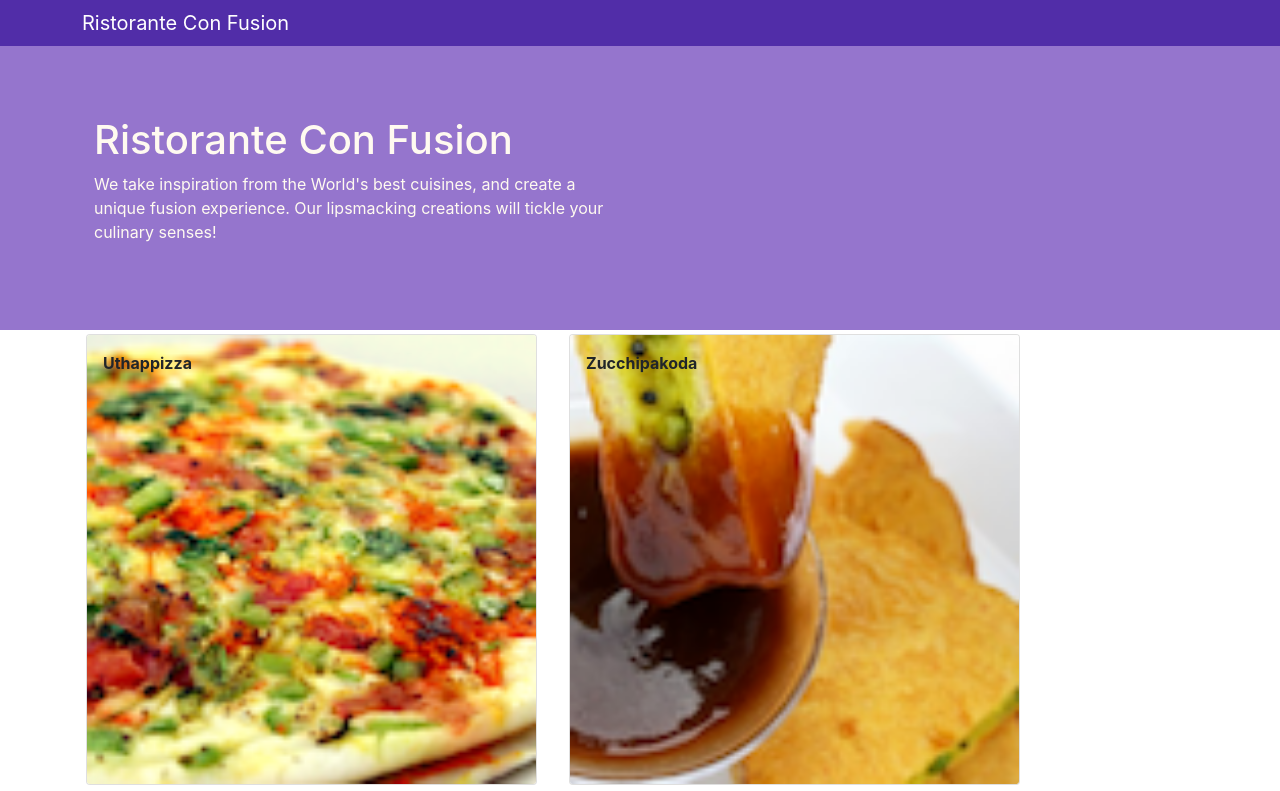
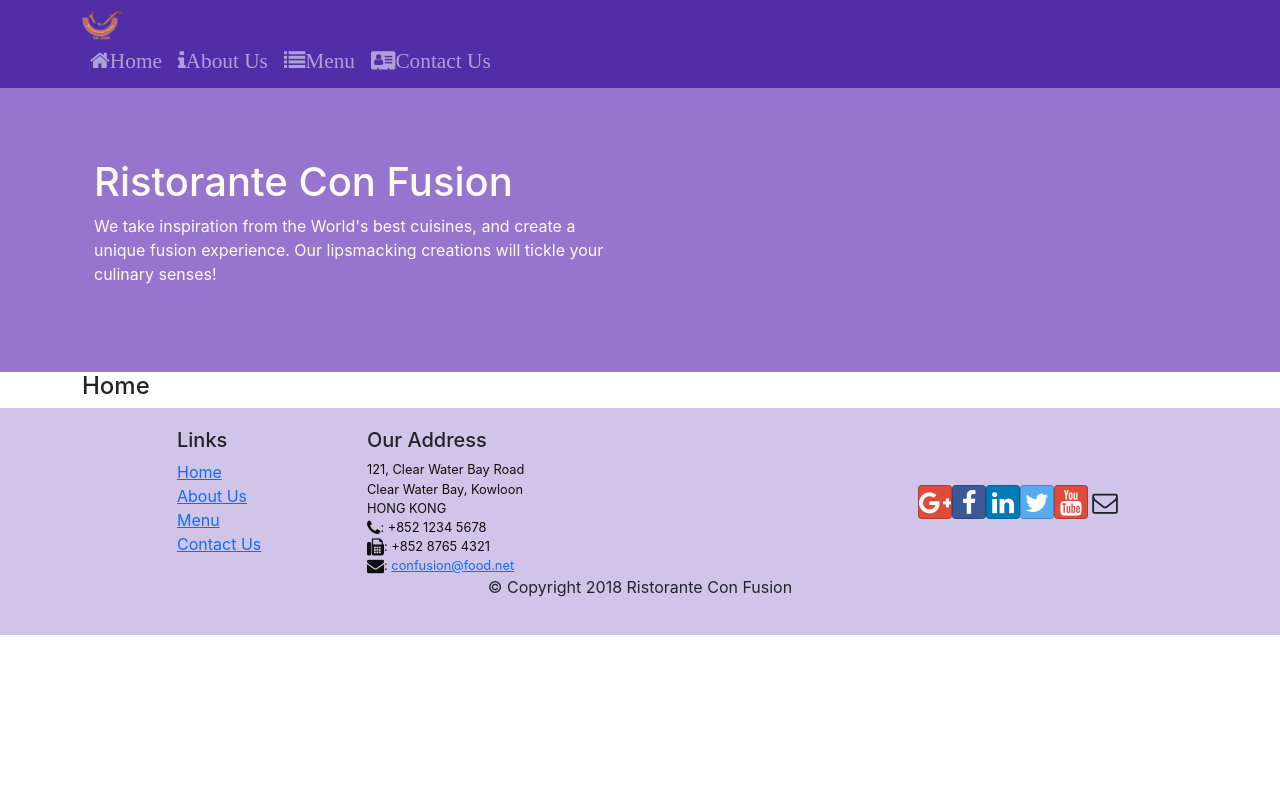
Before and after one commit to victhangnguyen/RJS101x_LAB_thangncfx16840, a React (Create React App) app: page / in a window 1280 px wide. Shown: the top 791 px of the page. Built offline with nearby package versions, Linux system fonts and the light colour scheme.

Commit message:
React Router

```diff
--- a/package.json
+++ b/package.json
@@ -12,6 +12,7 @@
     "react": "^18.2.0",
     "react-dom": "^18.2.0",
     "react-popper": "^2.3.0",
+    "react-router-dom": "^6.3.0",
     "react-scripts": "5.0.1",
     "reactstrap": "^9.0.1",
     "web-vitals": "^2.1.4"
--- a/src/App.js
+++ b/src/App.js
@@ -1,14 +1,19 @@
 // import logo from './logo.svg';
 import React from 'react';
 import './App.css';
+//! Router Component
+import { BrowserRouter } from 'react-router-dom';
+//! Components
 import Main from './components/MainComponent';
 
 class App extends React.Component {
   render() {
     return (
-      <div>
-        <Main />
-      </div>
+      <BrowserRouter>
+        <div>
+          <Main />
+        </div>
+      </BrowserRouter>
     );
   }
 }
--- a/src/components/FooterComponent.js
+++ b/src/components/FooterComponent.js
@@ -1,4 +1,5 @@
 import React from 'react';
+import { Link } from 'react-router-dom';
 
 function Footer(props) {
   return (
@@ -9,16 +10,16 @@
             <h5>Links</h5>
             <ul className="list-unstyled">
               <li>
-                <a href="#">Home</a>
+                <Link to="/home">Home</Link>
               </li>
               <li>
-                <a href="#">About</a>
+                <Link to="/aboutus">About Us</Link>
               </li>
               <li>
-                <a href="#">Menu</a>
+                <Link to="/menu">Menu</Link>
               </li>
               <li>
-                <a href="contactus.html">Contact</a>
+                <Link to="/contact">Contact Us</Link>
               </li>
             </ul>
           </div>
--- a/src/components/HeaderComponent.js
+++ b/src/components/HeaderComponent.js
@@ -1,17 +1,69 @@
 import React from 'react';
-import { Navbar, NavbarBrand } from 'reactstrap';
+import {
+  Navbar,
+  NavbarBrand,
+  Nav,
+  NavItem,
+  NavbarToggler,
+  Collapse,
+} from 'reactstrap';
+
+import { NavLink } from 'react-router-dom';
+
 import Jumbotron from './JumbotronComponent';
 
-class Header extends React.Component {
-  // constructor(props) {
-  //   super(props);
-  // }
+  class Header extends React.Component {
+    constructor(props) {
+      super(props);
+      this.state = {
+        isNavOpen: false,
+      };
+      this.toggleNav = this.toggleNav.bind(this);
+    }
+
+    toggleNav() {
+      // console.log('nowThis: ', this); //! __DEBUG __this
+      this.setState({ isNavOpen: !this.state.isNavOpen });
+    }
+
   render() {
     return (
       <React.Fragment>
-        <Navbar dark>
+        <Navbar dark expand="md">
           <div className="container">
-            <NavbarBrand href="#">Ristorante Con Fusion</NavbarBrand>
+            <NavbarBrand className="mr-auto" href="#">
+              <img
+                src="assets/images/logo.png"
+                alt="Ristorante Con Fusion"
+                height="30"
+                width="41"
+              />
+            </NavbarBrand>
+            <NavbarToggler onClick={this.toggleNav} />
+            <Collapse navbar isOpen={this.state.isNavOpen}>
+              <Nav navbar>
+                <NavItem>
+                  <NavLink className="nav-link" to="/home">
+                    <span className="fa fa-home fa-lg">Home</span>
+                  </NavLink>
+                </NavItem>
+                <NavItem>
+                  <NavLink className="nav-link" to="/aboutus">
+                    <span className="fa fa-info fa-lg">About Us</span>
+                  </NavLink>
+                </NavItem>
+                <NavItem>
+                  <NavLink className="nav-link" to="/menu">
+                    <span className="fa fa-list fa-lg">Menu</span>
+                  </NavLink>
+                </NavItem>
+                <NavItem>
+                  <NavLink className="nav-link" to="/contactus">
+                    <span className="fa fa-address-card fa-lg">Contact Us</span>
+                  </NavLink>
+                </NavItem>
+              </Nav>
+            </Collapse>
           </div>
         </Navbar>
         <Jumbotron>
--- /dev/null
+++ b/src/components/HomeComponent.js
@@ -0,0 +1,11 @@
+import React from 'react';
+
+function Home() {
+  return (
+    <div className="container">
+      <h4>Home</h4>
+    </div>
+  );
+}
+
+export default Home;
--- a/src/components/MainComponent.js
+++ b/src/components/MainComponent.js
@@ -1,5 +1,7 @@
-//! CREATE CONTAINER COMPONENT
 import React from 'react';
+import { Routes, Route } from 'react-router-dom';
+//! imp Components
+import Home from './HomeComponent';
 import Menu from './MenuComponent';
 import DishDetail from './DishdetailComponent';
 import Header from './HeaderComponent';
@@ -13,31 +15,28 @@
     super(props);
     this.state = {
       dishes: DISHES,
-      selectedDish: null, //! dishId
+      // selectedDish: null, //! dishId
     };
   }
 
-  onDishSelect(dishId) {
-    this.setState({
-      selectedDish: dishId,
-    });
-  }
+  // onDishSelect(dishId) {
+  //   this.setState({
+  //     selectedDish: dishId,
+  //   });
+  // }
 
   render() {
+    const HomePage = () => <Home />;
+
     return (
       <div className="App">
         <Header />
-        <Menu
-          dishes={this.state.dishes}
-          onClick={(dishId) => this.onDishSelect(dishId)}
-        />
-        <DishDetail
-          dish={
-            this.state.dishes.filter(
-              (dish) => dish.id === this.state.selectedDish
-            )[0]
-          }
-        />
+        <Routes>
+          <Route path="home" element={<Home />} />
+          <Route path="menu" element={<Menu dishes={this.state.dishes} />} />
+
+          <Route path="*" element={HomePage()} />
+        </Routes>
         <Footer />
       </div>
     );
--- a/src/index.js
+++ b/src/index.js
@@ -10,9 +10,9 @@
 
 const root = ReactDOM.createRoot(document.getElementById('root'));
 root.render(
-  <React.StrictMode>
+  // <React.StrictMode>
     <App />
-  </React.StrictMode>
+  // </React.StrictMode>
 );
 
 // If you want to start measuring performance in your app, pass a function
```
Also changed, not shown: 2 other files (tests, documents, lock files or other folders).
